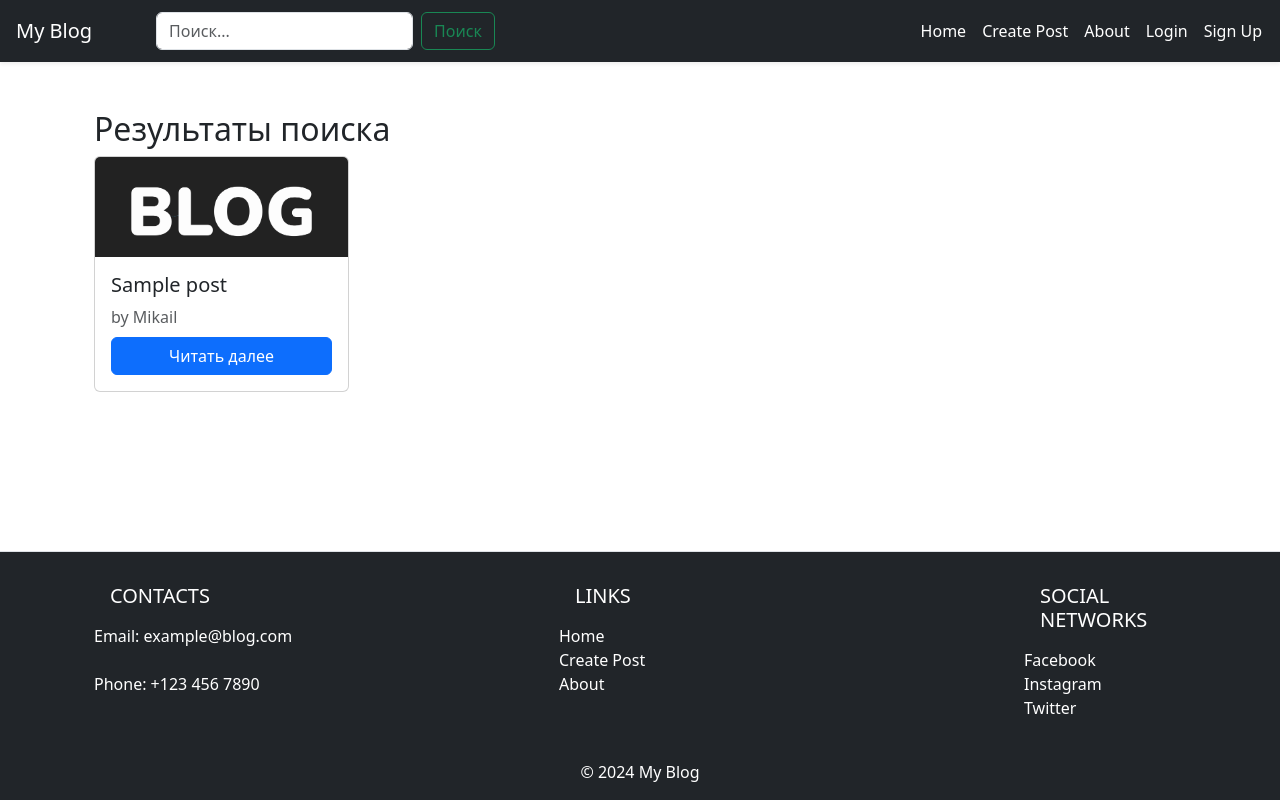
After one commit to MikailMamedov/blog_project, a Django app: page /search/ in a window 1280 px wide. The commit adds this page. Run offline with Django 5.2, Linux system fonts and the light colour scheme; data comes from the database, SQL or seed files in the repository; tables that the repository leaves empty hold one stand-in row (values such as "Sample post"); some libraries are stand-ins or nearby versions.

Commit message:
update: addes searchbar

```diff
--- a/blog/models.py
+++ b/blog/models.py
@@ -19,6 +19,7 @@ class Post(models.Model):
                 'post_images/img1.jpg',
                 'post_images/img2.jpg',
                 'post_images/img3.jpg',
+                'post_images/default.png',
             ]
             random_image_path = random.choice(random_images)
             absolute_path = os.path.join(settings.MEDIA_ROOT, random_image_path)
--- a/blog/templates/blog/index.html
+++ b/blog/templates/blog/index.html
@@ -18,6 +18,15 @@
     footer h5{
         padding: 8px 16px;
     }
+    .card-hover {
+        transition: transform 0.3s ease, box-shadow 0.3s ease;
+    }
+
+    .card-hover:hover {
+        transform: scale(1.05);  /* Увеличение карточки */
+        box-shadow: 0 4px 10px rgba(0, 0, 0, 0.2);  /* Добавляем легкую тень для эффекта */
+    }
+
 </style>
 
 </head>
@@ -28,6 +37,10 @@
         <button class="navbar-toggler" type="button" data-bs-toggle="collapse" data-bs-target="#navbarNav" aria-controls="navbarNav" aria-expanded="false" aria-label="Toggle navigation">
             <span class="navbar-toggler-icon"></span>
         </button>
+        <form class="d-flex ms-5 mt-1 mb-1" method="get" action="{% url 'search' %}">
+            <input class="form-control me-2 " type="search" placeholder="Поиск..." aria-label="Search" name="q">
+            <button class="btn btn-outline-success " type="submit">Поиск</button>
+        </form>
         <div class="collapse navbar-collapse" id="navbarNav">
             <ul class="navbar-nav ms-auto " style="margin-right: 10px;">
                   <li class="nav-item active">
@@ -64,10 +77,12 @@
             <div class="row">
                 {% for post in posts %}
                 <div class="col-12 col-sm-6 col-md-4 col-lg-3 mb-4">
-              <div class="card h-100">
+                    <div class="card h-100 card-hover">
                         <!-- Покажем изображение -->
                         {% if post.get_image_url %}
+                        <a href="{% url 'post_detail' post.pk %}">
                             <img src="{{ post.get_image_url }}" class="card-img-top" alt="{{ post.title }}" style="max-height: 200px; object-fit: cover;">
+                        </a>
                         {% endif %}
                         <div class="card-body d-flex flex-column">
                             <h5 class="card-title">
@@ -84,6 +99,7 @@
             </div>
             {% endblock %}
         </main>
+
 
 
 
--- /dev/null
+++ b/blog/templates/blog/search_results.html
@@ -0,0 +1,31 @@
+{% extends 'blog/index.html' %}
+{% load widget_tweaks %}
+
+{% block content %}
+<main class="container my-4">
+    <h2>Результаты поиска</h2>
+    <div class="row">
+        {% for post in posts %}
+        <div class="col-12 col-sm-6 col-md-4 col-lg-3 mb-4">
+            <div class="card h-100">
+                {% if post.get_image_url %}
+                <img src="{{ post.get_image_url }}" class="card-img-top" alt="{{ post.title }}" style="max-height: 200px; object-fit: cover;">
+                {% endif %}
+                <div class="card-body d-flex flex-column">
+                    <h5 class="card-title">
+                        <a href="{% url 'post_detail' post.pk %}" class="text-decoration-none text-dark">
+                            {{ post.title }}
+                        </a>
+                    </h5>
+                    <p class="card-text text-muted mb-2">by {{ post.author }}</p>
+                    <a href="{% url 'post_detail' post.pk %}" class="btn btn-primary mt-auto">Читать далее</a>
+                </div>
+            </div>
+        </div>
+        {% empty %}
+        <p>По вашему запросу ничего не найдено.</p>
+        {% endfor %}
+    </div>
+</main>
+
+{% endblock %}
--- a/blog/urls.py
+++ b/blog/urls.py
@@ -11,6 +11,7 @@ urlpatterns = [
     path('create_post/', create_post, name='create_post'),
     path('accounts/', include('accounts.urls')),
     path('accounts/logout/', LogoutView.as_view(), name='logout'),
+    path('search/', views.search, name='search'),
 ]
 
 if settings.DEBUG:  # Добавляем обработку медиафайлов в конце
--- a/blog/views.py
+++ b/blog/views.py
@@ -26,3 +26,12 @@ def create_post(request):
     else:
         form = PostForm()
     return render(request, 'blog/create_post.html', {'form': form})
+
+def search(request):
+    query = request.GET.get('q')
+    if query:
+        results = Post.objects.filter(title__icontains=query)
+    else:
+        results = Post.objects.all()
+
+    return render(request, 'blog/search_results.html', {'posts': results})
```
Also changed, not shown: media/post_images/default_fYqgWEL.png (added), media/post_images/img1_Zg08g8J.jpg (added), media/post_images/img1_h9Mitlw.jpg (added), media/post_images/img2_qojzDVq.jpg (added), media/post_images/img2_zAbK3TG.jpg (added), media/post_images/img3_Bop2kJ2.jpg (added), media/post_images/img3_OCPDit4.jpg (added), media/post_images/img3_pwflm4d.jpg (added), media/post_images/img3_vOkLdS7.jpg (added), media/post_images/img3_wZj6lNW.jpg (added), media/post_images/img3_wrgpDDd.jpg (added), media/post_images/monster-7549210_1280.webp (added). Lines whose indentation alone changed are shown as unchanged.
